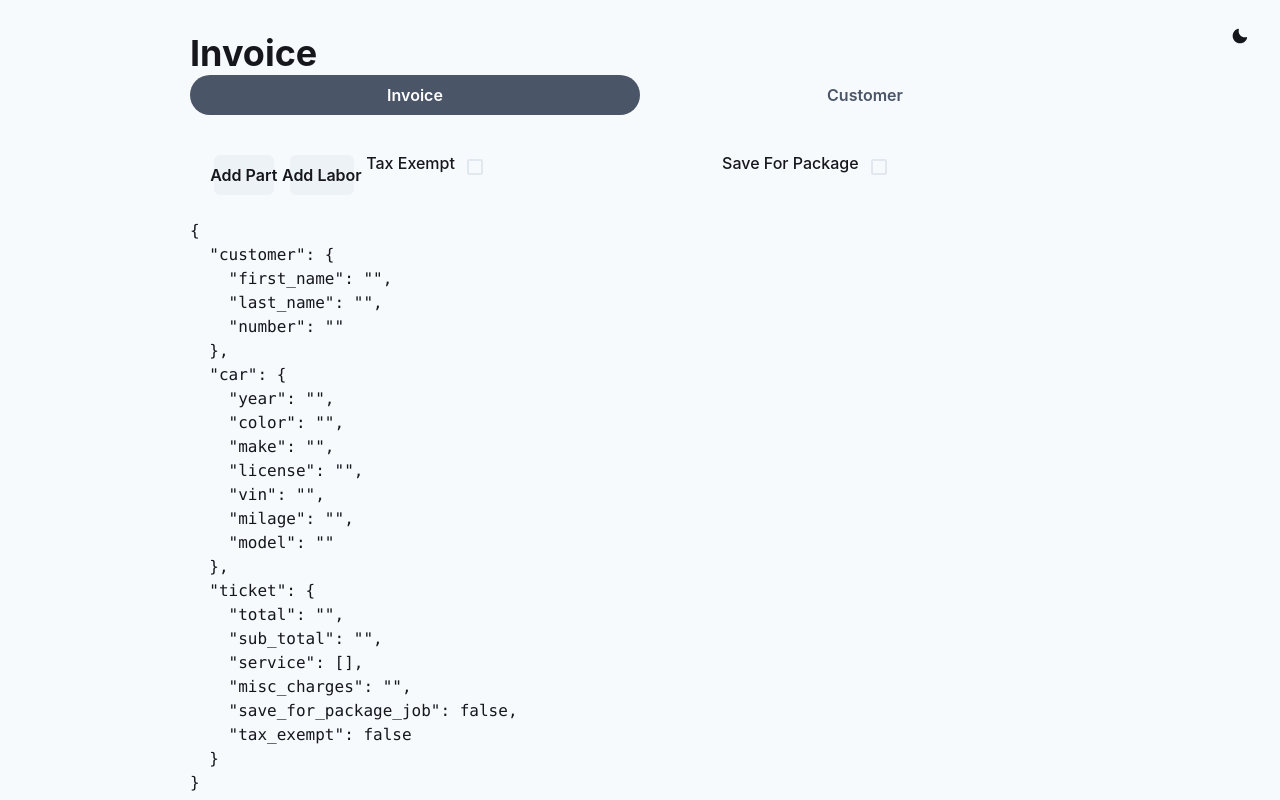
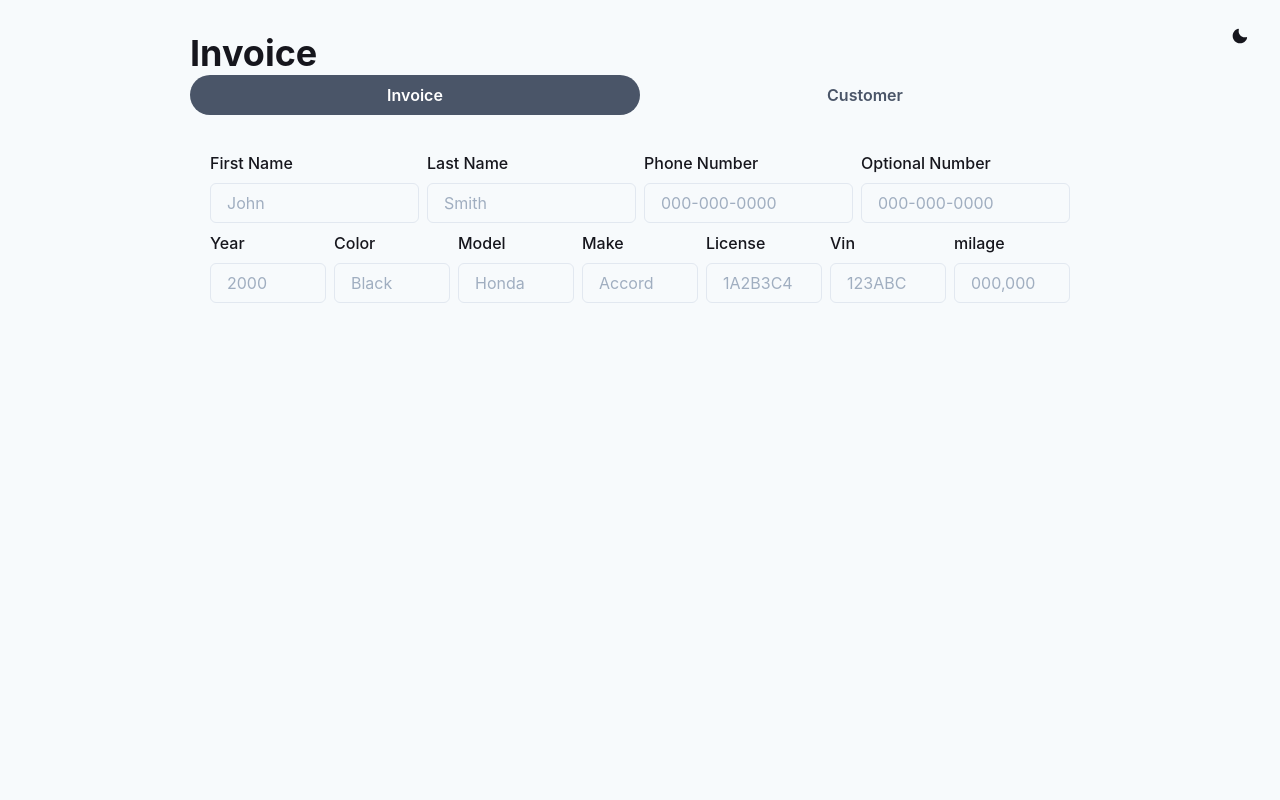
Before and after one commit to jonescamilla/myoga-invoice, a Next.js app: page / in a window 1280 px wide. Built offline with nearby package versions, Linux system fonts and the light colour scheme.

Commit message:
restructuring and adjusted `Tab` and correseponding `TabPanl` order

```diff
--- a/src/components/invoice/invoiceForm.tsx
+++ b/src/components/invoice/invoiceForm.tsx
@@ -21,16 +21,17 @@ const InvoiceForm = () => {
   return (
     <Box pt={8} pb={30} mx="auto" height="90vh" maxW="900px">
       <Heading>Invoice</Heading>
-      <Formik initialValues={initialValues} onSubmit={async () => {}}>
+      <Formik
+        initialValues={initialValues}
+        // missing:
+        // validationSchema={}
+        onSubmit={async () => {
+          // missing submit logic
+        }}
+      >
         {({ values }) => (
-          <>
           <Form>
-              <Tabs
-                isFitted
-                // isManual
-                variant="solid-rounded"
-                colorScheme="gray"
-              >
+            <Tabs isFitted variant="solid-rounded" colorScheme="gray">
               <TabList mb="1em">
                 <KbdTooltip keys={['alt', 'I']}>
                   <Tab>Invoice</Tab>
@@ -43,17 +44,15 @@ const InvoiceForm = () => {
 
               <TabPanels>
                 <TabPanel>
-                    <TicketForm ticket={values.ticket} />
+                  <CustomerAndVehicleForm />
                 </TabPanel>
 
                 <TabPanel>
-                    <CustomerAndVehicleForm />
+                  <TicketForm ticket={values.ticket} />
                 </TabPanel>
               </TabPanels>
             </Tabs>
           </Form>
-            <pre>{JSON.stringify(values, null, 2)}</pre>
-          </>
         )}
       </Formik>
     </Box>
```
Lines whose indentation alone changed are shown as unchanged.
